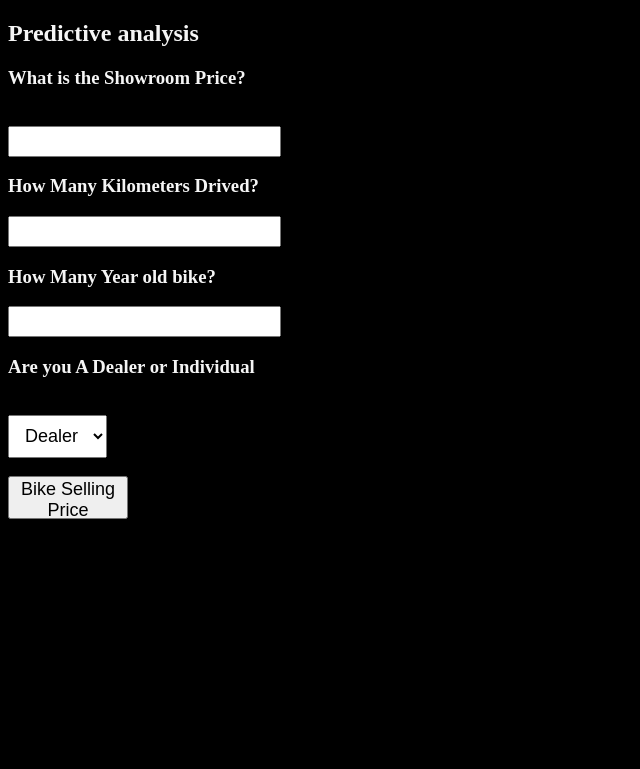
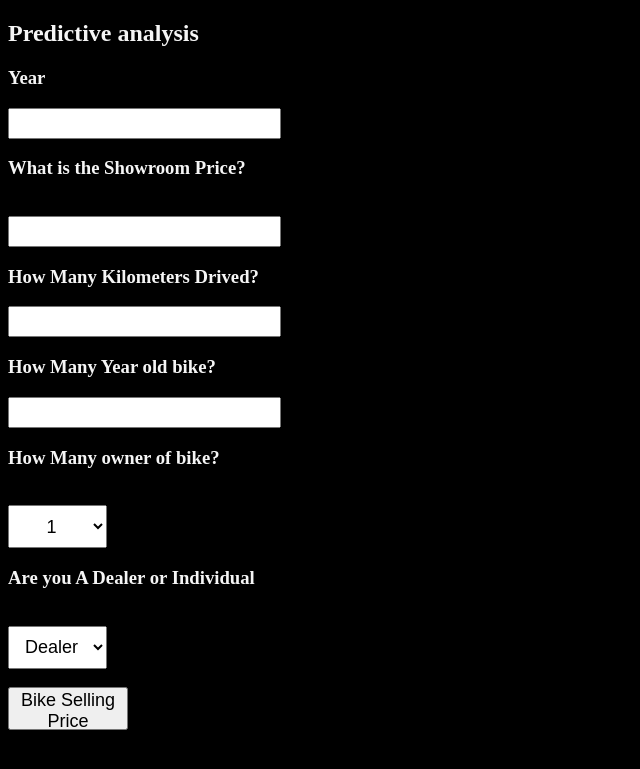
Before and after one commit to Vishal422/Bikewala, a Flask app: page / in a window 1280 px wide. Shown: the top 769 px of the page, without its empty margins (0-640 px from the left). Run offline with Flask 2, Linux system fonts and the light colour scheme; parts of the project's set-up code (start-up, migrations or seed data) failed here and were passed over.

Commit message:
Add files via upload

```diff
--- a/templates/index.html
+++ b/templates/index.html
@@ -37,10 +37,15 @@
     <div style="color:whitesmoke">
         <form action="{{ url_for('predict')}}" method="post">
             <h2>Predictive analysis</h2>
+            <h3>Year</h3><input id="first" name="year" type="number ">
             <h3>What is the Showroom Price?</h3><br><input id="second" name="Present_Price" required="required">
             <h3>How Many Kilometers Drived?</h3><input id="third" name="Km_driven" required="required">
             <h3>How Many Year old bike?</h3><input id="fourth" name="no_year" required="required">
-
+            <h3>How Many owner of bike?</h3><br><select name="How many owner of bike" id="resea" required="required">
+                <option value="First owner">1</option>
+                <option value="second owner">2</option>
+                <option value="third owner">3</option>
+                </select>
             <h3>Are you A Dealer or Individual</h3><br><select name="Seller_Type_Individual" id="resea" required="required">
                 <option value="Dealer">Dealer</option>
                 <option value="Individual">Individual</option>
@@ -63,8 +68,7 @@
 
 
         body {
-            background-image : 'Perak Front Three-Quarter.jpg' ;
-            background-color : Black;
+        background-color : Black;
             text-align: left;
             padding: 0px;
         }
```
